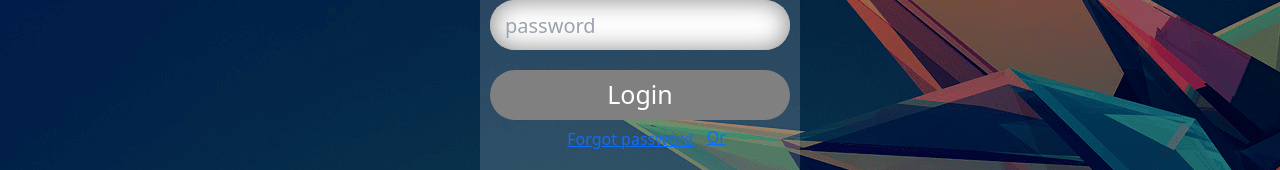
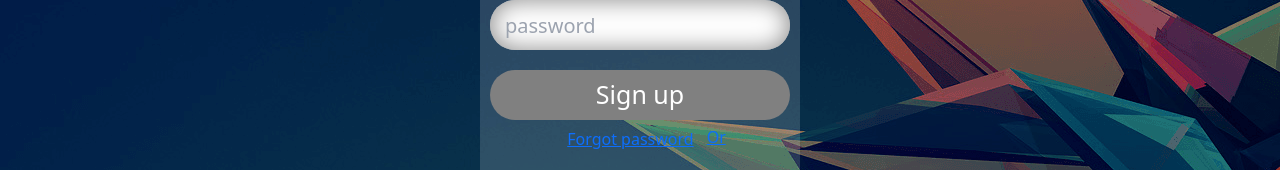
Before and after one commit to Piciorus/Online-Shopping-website, a React (Create React App) app: page /register in a window 1280 px wide. Shown: the part 345-515 px from the top of the page. Built offline with nearby package versions, Linux system fonts and the light colour scheme; no server answers.

Commit message:
error when login fails

```diff
--- a/src/App.css
+++ b/src/App.css
@@ -102,3 +102,9 @@ input{
       margin-left: 10px;
       margin-top: 10px;
  }
+
+
+ .error{
+  color:red;
+  padding-top: 10px;
+ }
--- a/src/Register.tsx
+++ b/src/Register.tsx
@@ -1,4 +1,4 @@
-import React, { useContext, useRef } from "react";
+import React, { useContext, useRef, useState } from "react";
 import { AuthContext } from "./context/AuthContext";
 import Button from "react-bootstrap/Button";
 import { auth } from "./firebaseSetup";
@@ -10,6 +10,7 @@ import { useNavigate } from "react-router-dom";
 const Register: React.FC = () => {
   const user = useContext(AuthContext);
   const navigate = useNavigate();
+  const [error, setError] = useState("");
 
   const emailRef = useRef<HTMLInputElement>(null);
   const passwordRef = useRef<HTMLInputElement>(null);
@@ -20,8 +21,10 @@ const Register: React.FC = () => {
         emailRef.current!.value,
         passwordRef.current!.value
       );
+      setError("");
     } catch (error) {
       console.error(error);
+      setError("Invalid email");
     }
   };
   const signOut = async () => {
@@ -34,7 +37,7 @@ const Register: React.FC = () => {
         passwordRef.current!.value
       );
     } catch (error) {
-      console.error(error);
+      console.log("Login fails!");
     }
   };
   return (
@@ -66,8 +69,10 @@ const Register: React.FC = () => {
                     className="name"
                   />
                 </div>
-                <button className="button" onClick={signIn}>
-                  Login
+                {error ? <div className="error">{error}</div> : null}
+
+                <button className="button" onClick={createAccount}>
+                  Sign up
                 </button>
                 <div>
                   <Button variant="link">Forgot password</Button>
--- a/src/login.tsx
+++ b/src/login.tsx
@@ -1,4 +1,4 @@
-import React, { useContext, useRef } from "react";
+import React, { useContext, useRef, useState } from "react";
 import { AuthContext } from "./context/AuthContext";
 import Button from "react-bootstrap/Button";
 import { auth } from "./firebaseSetup";
@@ -10,6 +10,7 @@ import { useNavigate } from "react-router-dom";
 const Login: React.FC = () => {
   const user = useContext(AuthContext);
   const navigate = useNavigate();
+  const [error, setError] = useState("");
 
   const emailRef = useRef<HTMLInputElement>(null);
   const passwordRef = useRef<HTMLInputElement>(null);
@@ -33,8 +34,10 @@ const Login: React.FC = () => {
         emailRef.current!.value,
         passwordRef.current!.value
       );
+      setError("");
     } catch (error) {
-      console.error(error);
+      console.log("Login fails!");
+      setError("Invalid Username or Password");
     }
   };
   return (
@@ -66,6 +69,7 @@ const Login: React.FC = () => {
                     className="name"
                   />
                 </div>
+                {error ? <div className="error">{error}</div> : null}
                 <button className="button" onClick={signIn}>
                   Login
                 </button>
```
